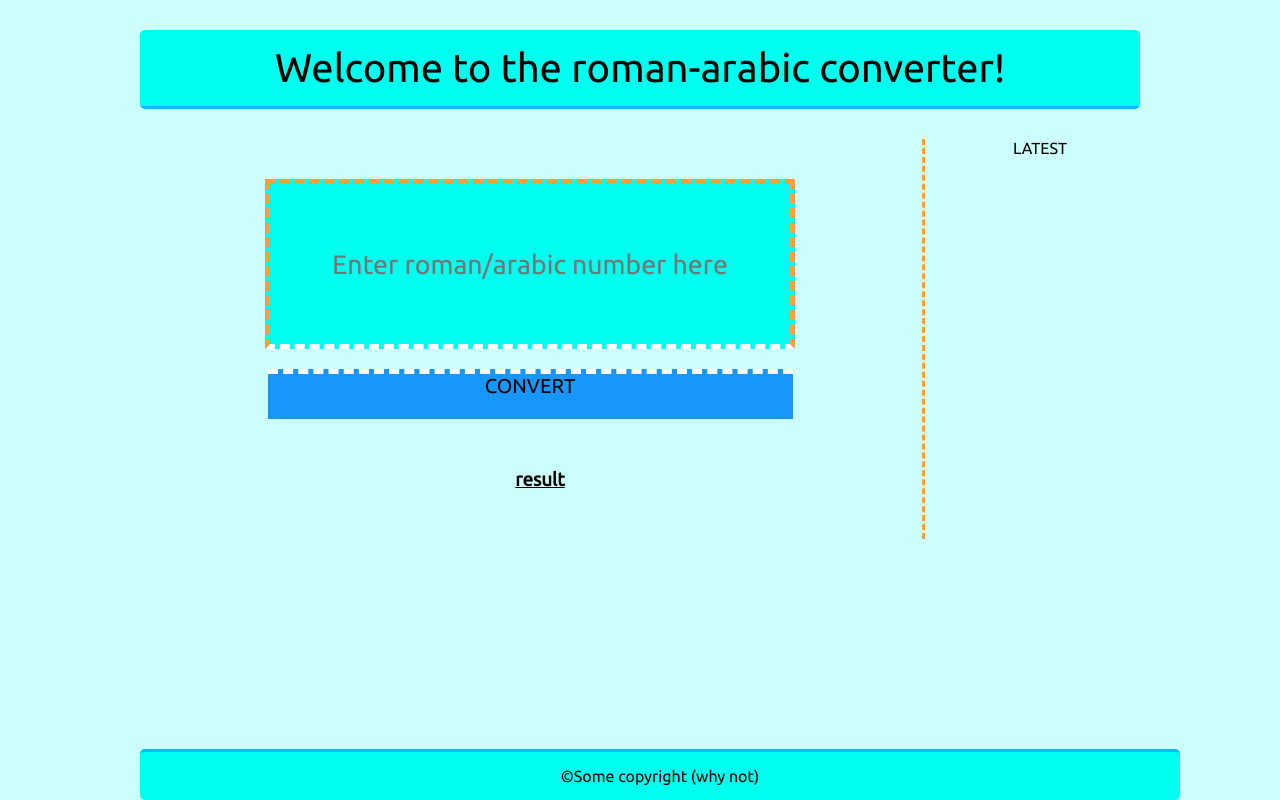
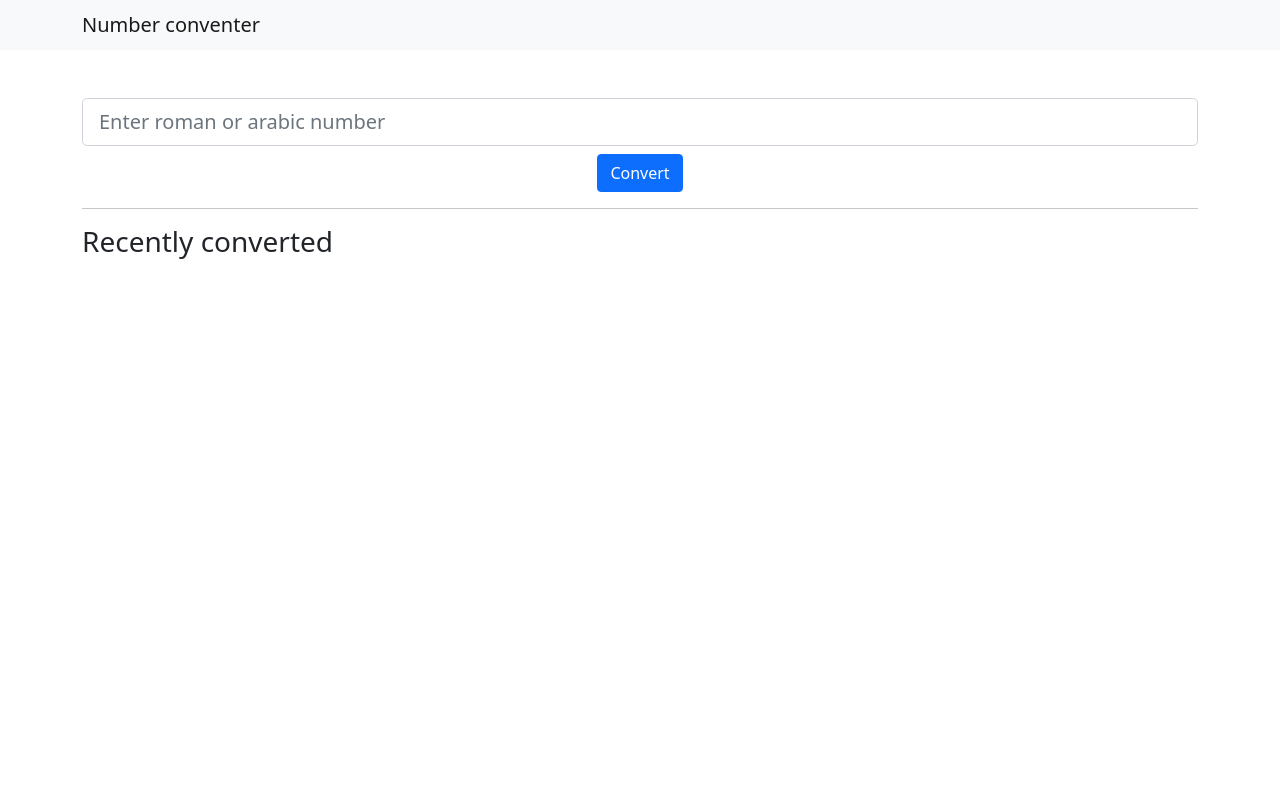
Before and after one commit to Rissap/translate, a Django app: page / in a window 1280 px wide. Run offline with Django 3.2, Linux system fonts and the light colour scheme; data that the repository does not hold is empty.

Commit message:
Add bootstrap responsive layout

```diff
--- a/main/static/css/main.css
+++ /dev/null
@@ -1,147 +0,0 @@
-* {
-	margin: 0;
-	padding: 0;
-
-	font-family: "Ubuntu";
-}
-
-body {
-	width: 1000px;
-	margin: 0 auto;
-
-	background-color: #CCFFFB;
-}
-
-header {
-	width: 1000px;
-	height: auto;
-
-	margin-top: 30px;
-	padding: 15px 0px;
-	border-radius: 5px;
-	border-bottom: 3px solid #00BBFF;
-
-	background-color: #00FFEE;
-}
-
-footer {
-	width: 1000px;
-	height: auto;
-
-	padding: 15px 20px;
-	border-radius: 5px;
-	border-top: 3px solid #00BBFF;
-
-	background-color: #00FFEE;
-
-	position: absolute;
-	bottom: 0;
-
-	text-align: center;
-
-}
-
-h3 {
-
-	text-decoration: underline;
-}
-
-.head {
-	font-size: 30pt;
-	text-align: center;
-}
-
-.content {
-	width: 1000px;
-	height: 400px;
-	margin: 30px auto;
-
-}
-
-.numberStr {
-	height: 150px;
-	margin-bottom: 20px;
-	width: 500px;
-	font-size: 20pt;
-	padding: 5px 10px;
-
-	text-align: center;
-
-	background-color:#00FFEE;
-	border: 5px dashed #FC9E3A;
-	border-bottom-color: white;
-}
-
-.history {
-	width: 200px;
-	height: 400px;
-	padding-left: 15px;
-
-	float: right;
-
-	border-left: 3px dashed #FC9E3A;
-}
-
-.forms {
-	margin-top: 20px;
-	text-align: center;
-	width: 780px;
-	height: auto;
-	float: left;
-}
-
-.inputs {
-	width: 800px;
-	height: 200px;
-
-	float: left;
-	margin: 0 auto;
-}
-
-.result {
-	width: 800px;
-	height: auto;
-	padding-top: 50px;
-	float: left;
-
-}
-
-.send {
-	height: 50px;
-
-	margin: 0 auto;
-	width: 525px;
-	border: none;
-	background-color: #1797FC;
-	border-top: 5px dashed white;
-	display: flex;
-	justify-content: center;
-	font-size: 15pt;
-
-}
-
-.histDiv {
-	text-align: center;
-	padding: 0 10px;
-	margin-bottom: 10px;
-	border-bottom: 1px solid black;
-}
-
-.histStr {
-	width: auto;
-	float: left;
-}
-
-.timeStr {
-	margin-bottom: 5px;
-	text-align: right;
-}
-
-.toNumStr {
-	text-align: right;
-}
-
-.latest {
-	text-align: center;
-	text-transform: uppercase;
-}
--- a/main/templates/main.html
+++ b/main/templates/main.html
@@ -14,41 +14,43 @@
 {% block content %}
 
 	<header>
-		<p class="head">Welcome to the roman-arabic converter!</p>
+		<nav class="navbar navbar-light bg-light">
+			<div class="container">
+				<span class="navbar-brand mb-0 h1">Number conventer</span>
+			</div>
+		</nav>
 	</header>
 
-	<div class="content">
-
-		<div class="forms">
-			<div class="thisForm">
+	<div class="container">
+		<div class="mb-3 mt-5">
             <form method="post" class="forms">
 				{% csrf_token %}
-					<input type="text" name="numStr" class="numberStr" maxlength="100" placeholder="Enter roman/arabic number here">
-
-					<button type="submit" class="send">CONVERT</button>
-			</div>
-
-			<div class="result">
-				<h3>result</h3>
-				<h1>{{result}}</h1>
+			    <input type="text" class="form-control form-control-lg mt-2" name='number' placeholder="Enter roman or arabic number">
+                <div class="container text-center">
+                    <button type="submit" class="btn btn-primary mt-2">Convert</button>
                 </div>
 		</div>
+        {% if result %}
+		<div>
+            <h3 class="text-center my-5">Result: {{result}}</h3>
+		</div>
+        {% endif %}
+
+        <hr />
 
 		<div class="history">
-			<p class="latest">latest</p>
+			<h3 class="latest">Recently converted</h3>
+            <div class="row justify-content-md-center">
                 {% for el in history %}
-			<div class="histDiv">
-				<p class="timeStr">{{el.time}}</p>
-				<p class="histStr">{{el.from_num}}</p>
-				<p class="toNumStr">{{el.to_num}}</p>
-
+                <div class="col-12 col-sm-6 col-md-4 col-lg-3 p-3">
+                    <div class="border-bottom">
+                        <p >
+                            <strong>{{el.from_num}}</strong> to <strong>{{el.to_num}}</strong>
+                        </p>
+                        <small class="text-right">{{el.time}}</small>
+                    </div>
                 </div>
                 {% endfor %}
             </div>
-
-	<footer>
-		<p>©Some copyright (why not)</p>
-	</footer>
-
-
+		</div>
 {% endblock %}
--- a/main/templates/wrapper.html
+++ b/main/templates/wrapper.html
@@ -5,8 +5,10 @@
     <head>
 
         <meta charset="utf-8">
-	 	<meta name="viewport">
+         <meta name="viewport" content="width=device-width, initial-scale=1.0">
          <meta http-equiv="X-UA-Compatible" content="ie=edge">
+
+        <link rel="stylesheet" href="https://cdn.jsdelivr.net/npm/bootstrap@5.0.1/dist/css/bootstrap.min.css" integrity="undefined" crossorigin="anonymous">
 
          {% block style %}
          <!-- Here will be linked some css files -->
@@ -26,4 +28,5 @@
     {% endblock %}
 
 </body>
+<script src="https://cdn.jsdelivr.net/npm/bootstrap@5.0.1/dist/js/bootstrap.min.js" integrity="undefined" crossorigin="anonymous"></script>
 </html>
--- a/main/views.py
+++ b/main/views.py
@@ -24,7 +24,7 @@
         return render(request, self.template_name, {"history": history})
 
     def post(self, request):
-        raw_number = request.POST.get("numStr")
+        raw_number = request.POST.get("number")
         raw_number = raw_number.upper()
         num_type = check_num(raw_number)
 
```
Lines whose indentation alone changed are shown as unchanged.
